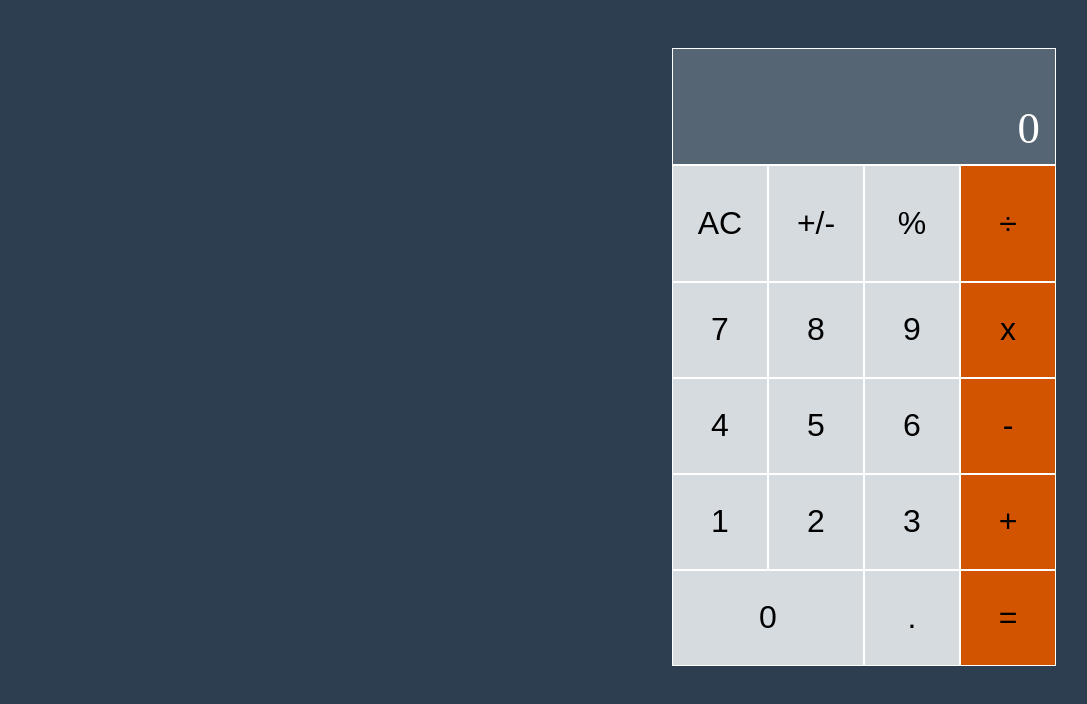
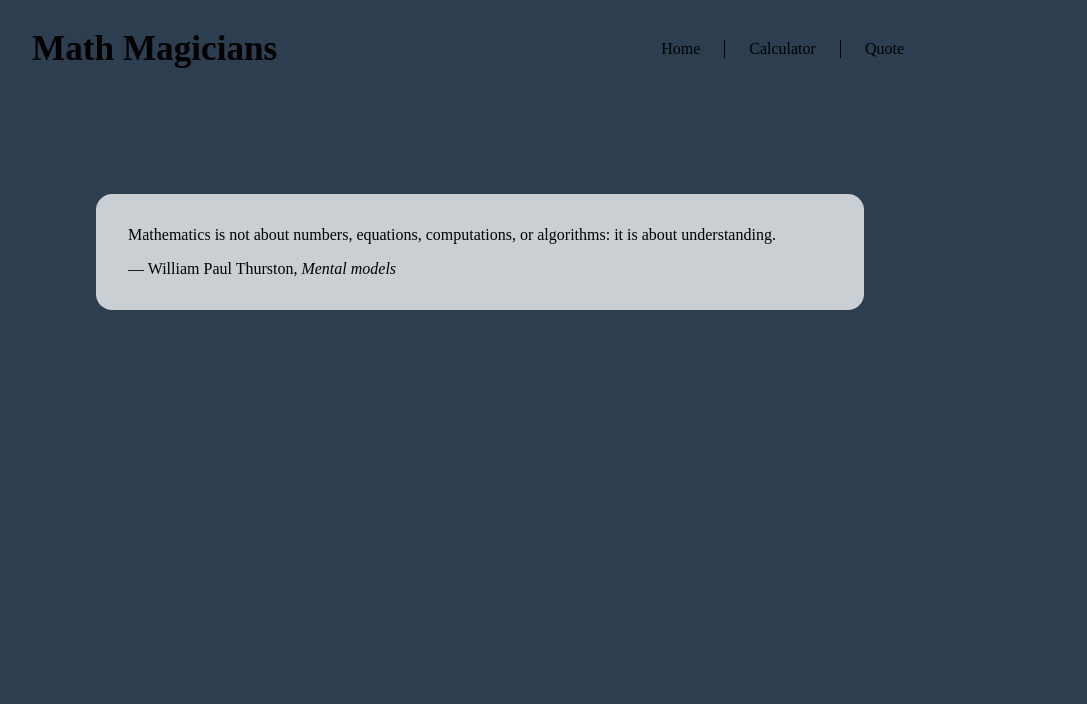
Before and after one commit to tashisrael/Math-Magicians, a React (Create React App) app: page /quote in a window 1280 px wide. Shown: the top 704 px of the page, without its empty margins (160-1247 px from the left). Built offline with nearby package versions, Linux system fonts and the light colour scheme; the HTML template or start-up script is replaced by a standard one.

Commit message:
Add stylings and route

```diff
--- a/package.json
+++ b/package.json
@@ -10,6 +10,7 @@
     "prop-types": "^15.8.1",
     "react": "^18.2.0",
     "react-dom": "^18.2.0",
+    "react-router-dom": "^5.2.0",
     "react-scripts": "^5.0.1",
     "web-vitals": "^2.1.4"
   },
--- a/src/App.js
+++ b/src/App.js
@@ -1,17 +1,24 @@
 import React from 'react';
+import { BrowserRouter as Router, Route, Routes } from 'react-router-dom';
 import Calculator from './components/Calculator';
+import Home from './components/Home';
+import Navbar from './components/Navbar';
+import Quote from './components/Quote';
 
-export default class App extends React.Component {
-  constructor(props) {
-    super(props);
-    this.state = '';
-  }
+const App = () => (
+  <Router>
+    <div className="App">
+      <Navbar />
+      <div className="components">
+        <Routes>
+          <Route exact path="/" element={<Home />} />
+          <Route path="/calculator" element={<Calculator />} />
+          <Route path="/quote" element={<Quote />} />
+        </Routes>
+      </div>
+    </div>
+  </Router>
 
-  render() {
-    return (
-      <div className="App">
-        <Calculator />
-      </div>
-    );
-  }
-}
+);
+
+export default App;
--- a/src/index.css
+++ b/src/index.css
@@ -71,3 +71,63 @@ body {
   grid-template-columns: repeat(4, 6rem);
   grid-template-rows: minmax(7.3rem, auto) repeat(5, 6rem);
 }
+
+.navigation {
+  display: flex;
+  justify-content: space-between;
+  align-items: center;
+  width: 70%;
+  margin: 0 auto;
+}
+
+.navigation h1 {
+  font-size: 2.2rem;
+}
+
+.navigation > ul {
+  display: flex;
+}
+
+.navigation > ul > li {
+  list-style: none;
+  padding: 0 1.5rem;
+  border-left: 1.4px solid black;
+}
+
+.navigation > ul > li:first-child {
+  border: none;
+}
+
+.navigation > ul > li > a {
+  text-decoration: none;
+  color: black;
+}
+
+.home-content {
+  width: 70%;
+  margin: 0 auto;
+  background: rgba(255, 255, 255, 0.75);
+  padding: 1em;
+  border-radius: 1em;
+}
+
+.calculator-page {
+  width: 70%;
+  margin: 0 auto;
+  display: flex;
+  justify-content: space-between;
+  padding-bottom: 10rem;
+}
+
+.quote {
+  width: 60%;
+  margin: 6rem auto;
+  background: rgba(255, 255, 255, 0.75);
+  padding: 1em;
+  border-radius: 1em;
+}
+
+.quote figcaption,
+.quote blockquote {
+  margin: 1em;
+}
```
Also changed, not shown: 1 other file (tests, documents, lock files or other folders).
